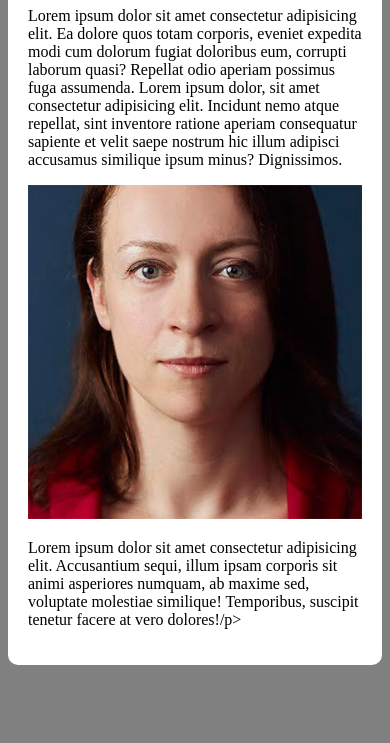
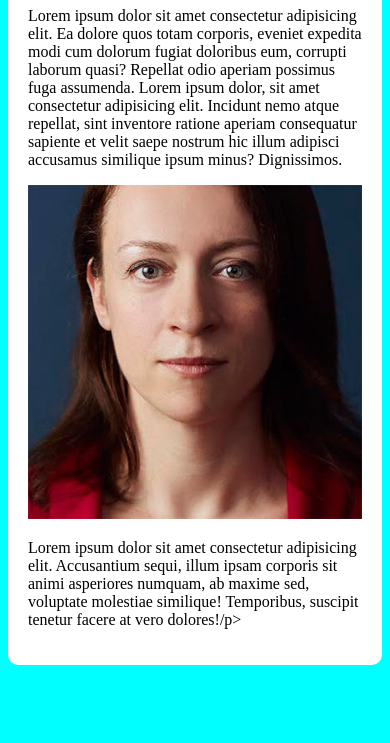
Before and after one commit to lucasmartins0/html-css, a plain HTML site: page desafios/d010/responsividade.html in a window 390 px wide. Shown: the part 101-844 px from the top of the page. Drawn offline with Linux system fonts and the light colour scheme.

Commit message:
Update responsividade.html
Mudança do body da página.

```diff
--- a/desafios/d010/responsividade.html
+++ b/desafios/d010/responsividade.html
@@ -7,7 +7,7 @@
     <title>Exemplo de responsividade</title>
     <style>
         body {
-            background-color: gray;
+            background-color: cyan;
         }
         main {
             background-color: white;
```
